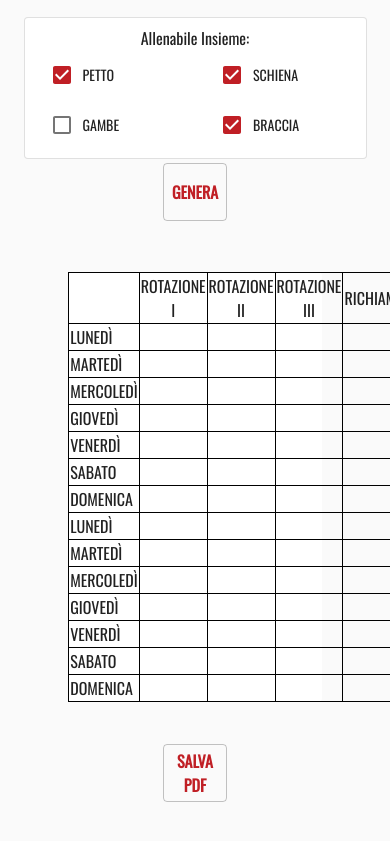
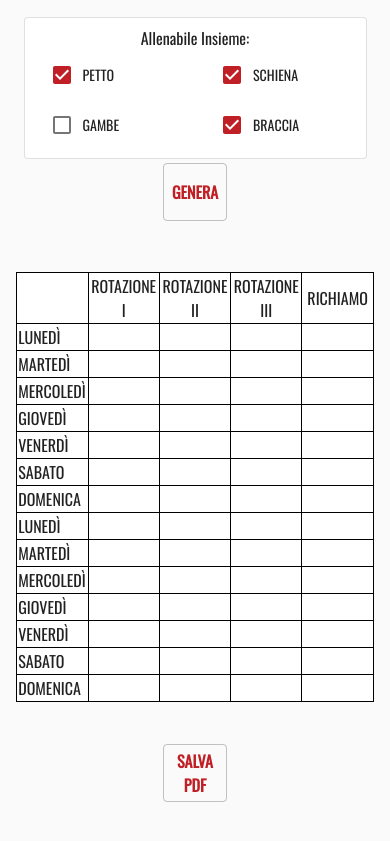
Before and after one commit to crybot/Rotazioni, a React (Create React App) app in the folder client/: page / in a window 390 px wide. Shown: the part 2396-3237 px from the top of the page. Built offline with nearby package versions, Linux system fonts and the light colour scheme.

Commit message:
Fix SplitTable layout on mobile devices

```diff
--- a/client/src/SplitTable.js
+++ b/client/src/SplitTable.js
@@ -1,4 +1,4 @@
-import {Paper, TableRow, Typography} from '@material-ui/core';
+import {Grid, Paper, TableRow, Typography} from '@material-ui/core';
 import {useTheme} from '@material-ui/core/styles';
 import InputTooltip from './InputTooltip'
 
@@ -91,8 +91,10 @@ function SplitTable(props) {
   }
 
   return (
-    <Paper elevation={0} style={{marginTop: "6vh", marginBottom: "5vh", width: "65%"}}>
-      <table align="center">
+    <Grid container spacing={0} justify="center" alignItem="center">
+      <Grid item xs={11} md={8}>
+        <Paper elevation={0} style={{width: '100%', marginTop: "6vh", marginBottom: "5vh"}}>
+          <table>
             <tbody>
               <tr>
                 <th> </th>{/* Day */}
@@ -121,6 +123,9 @@ function SplitTable(props) {
             </tbody>
           </table>
         </Paper>
+      </Grid>
+    </Grid>
+
   );
 
 }
```
Lines whose indentation alone changed are shown as unchanged.
